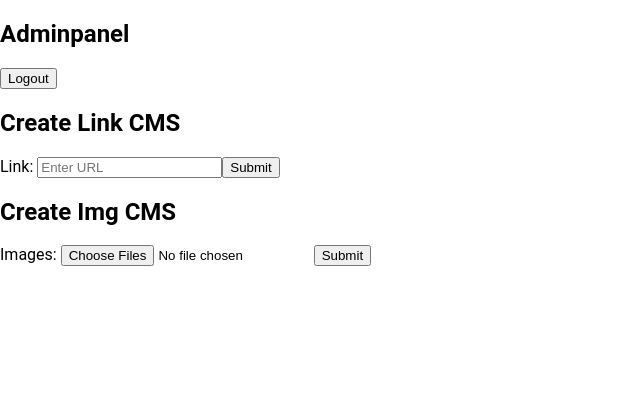
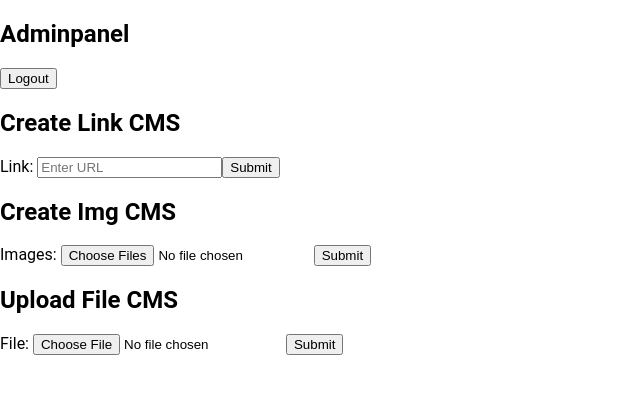
Before and after one commit to tipfom/website-angular, an Angular app: page /admin in a window 1280 px wide. Shown: the top 394 px of the page, without its empty margins (0-640 px from the left). Built offline with nearby package versions, Linux system fonts and the light colour scheme; sample sign-in values are in the browser's storage.

Commit message:
added submit file form

```diff
--- a/src/app/pages/admin/cms/cms.component.html
+++ b/src/app/pages/admin/cms/cms.component.html
@@ -11,3 +11,9 @@
     Images: <input type="file" id="photofiles" (change)="detectFiles($event)" multiple="true" accept="image/png, image/jpeg">
     <button type="submit">Submit</button>
 </div>
+
+<div>
+    <h2>Upload File CMS</h2>
+    File: <input type="file" id="file_select">
+    <button type="submit" (click)="uploadSelectedFiles()">Submit</button>
+</div>
--- a/src/app/pages/admin/cms/cms.component.ts
+++ b/src/app/pages/admin/cms/cms.component.ts
@@ -28,10 +28,10 @@ export class CmsComponent implements OnInit {
   detectFiles(event): void {
     let files = event.target.files;
     let serverfiles = [];
-    for(var i = 0; i < files.length; i++){
+    for (var i = 0; i < files.length; i++) {
       this.apiService.uploadFile(files[i], files[i].name).subscribe(filename => {
         serverfiles.push(filename);
-        if(serverfiles.length == files.length){
+        if (serverfiles.length == files.length) {
           this.apiService.postResource("images", serverfiles).subscribe(resourceid => {
             window.alert(resourceid);
           });
@@ -39,4 +39,14 @@ export class CmsComponent implements OnInit {
       });
     }
   }
+
+  uploadSelectedFiles(): void {
+    let file_select = <HTMLInputElement>document.getElementById("file_select");
+    let file = file_select.files[0];
+    this.apiService.uploadFile(file, file.name).subscribe(filename => {
+      this.apiService.postResource("files", [filename]).subscribe(resourceid => {
+        window.alert(resourceid);
+      });
+    });
+  }
 }
--- a/src/app/pages/resource/resource.component.ts
+++ b/src/app/pages/resource/resource.component.ts
@@ -29,6 +29,11 @@ export class ResourceComponent implements OnInit {
             this.openImage(i == lines.length - 1, lines[i]);
           }
           break;
+        case "files":
+          for (var i = 1; i < lines.length; i++) {
+            window.open()
+          }
+          break;
       }
     });
   }
--- a/src/app/services/api.service.ts
+++ b/src/app/services/api.service.ts
@@ -38,6 +38,10 @@ export class ApiService {
     return this.httpClient.get('http://localhost:5764/file/' + id, { observe: "response", responseType: "blob" });
   }
 
+  downloadFile(id: string){
+    location.href = 'http://localhost:5764/file/' + id;
+  }
+
   uploadFile(file: File, wishname: string) {
     return this.httpClient.post('http://localhost:5764/upload/?n=' + wishname + '&e=' + file.name.split(".").pop() + '&t=' + file.type, file, { responseType: "text" });
   }
```
